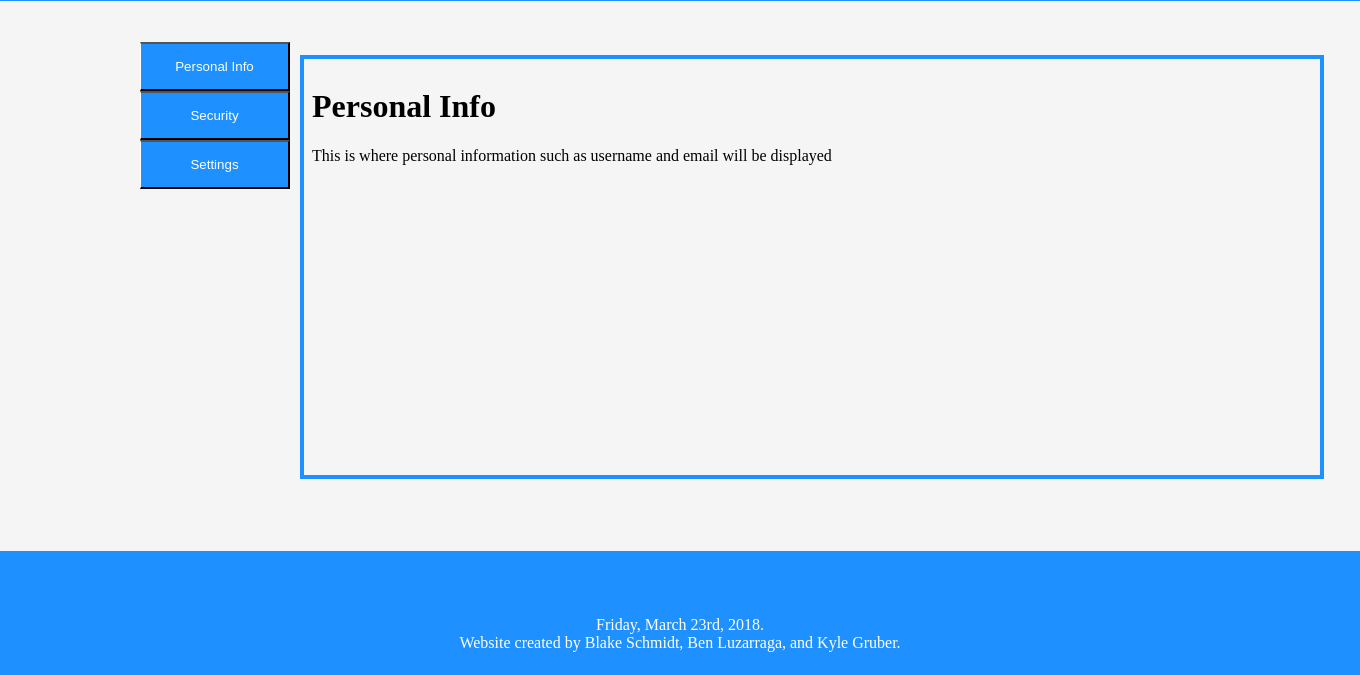
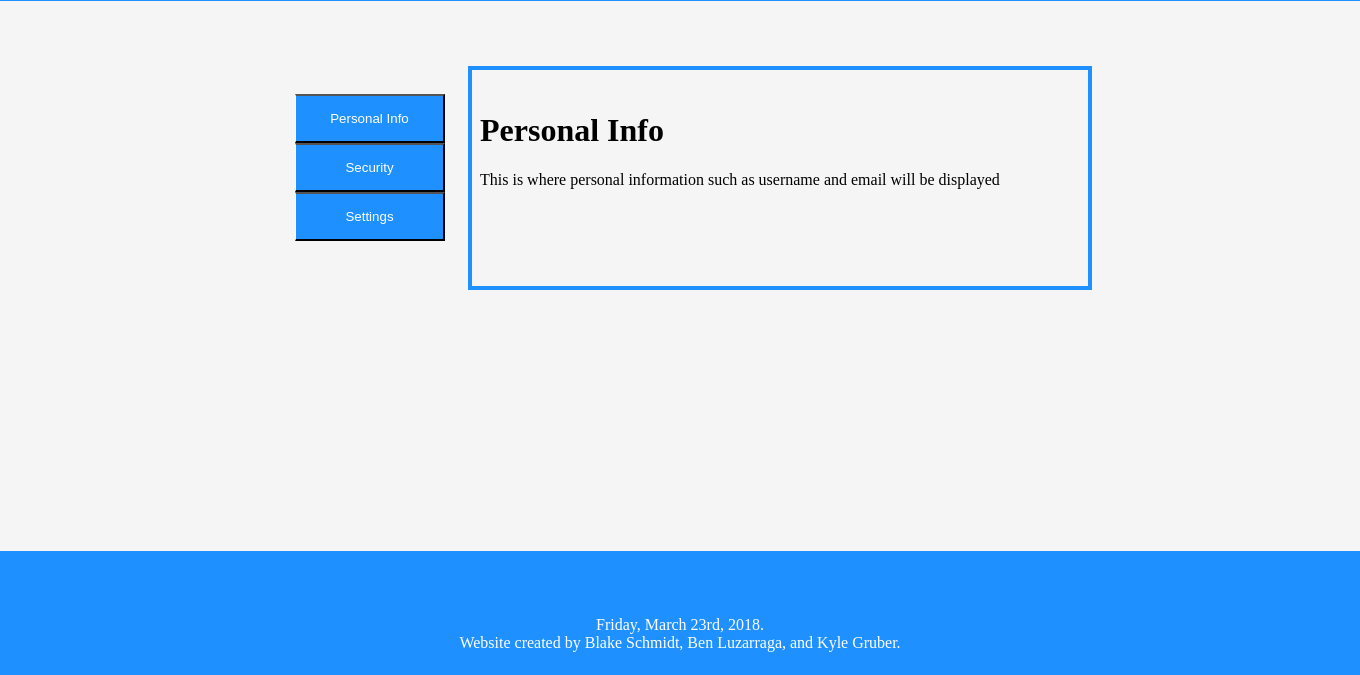
Before and after one commit to blakecschmidt/PriceAlert, a PHP site: page /myProfile.html in a window 1360 px wide. Shown: the part 134-809 px from the top of the page. Run offline with PHP 8.4, Linux system fonts and the light colour scheme.

Commit message:
fixed layout issues

```diff
--- a/myProfile.html
+++ b/myProfile.html
@@ -22,8 +22,7 @@
             </ul>
         </div>
     </header>
-
-    <div class="pageStrt">
+    <div class="myProfile">
         <div class="myProfileSideBar">
             <ul>
                 <li><button id="personalInfo">Personal Info</button></li>
@@ -31,11 +30,11 @@
                 <li><button id="settings">Settings</button></li>
             </ul>
         </div>
-        <div class="myProfile">
+        <div class="htmlGrab">
             <h1>Personal Info</h1>
             <p>This is where personal information such as username and email will be displayed</p>
         </div>
-    </div>
+        </div>
 
     <footer>
         <div class="footer">
@@ -43,7 +42,7 @@
         </div>
     </footer>
     <script>
-        var div = document.getElementsByClassName("myProfile")[0];
+        var div = document.getElementsByClassName("htmlGrab")[0];
         var personalInfoButton = document.getElementById("personalInfo");
         var securityButton = document.getElementById("security");
         var settingsButton = document.getElementById("settings");
--- a/signUp.php
+++ b/signUp.php
@@ -137,7 +137,7 @@ function signUpForm(){
                     Password requirements:
                     <ul>
                         <li>Must be at least 6 characters in length</li>
-                        <li>Only letters and digits</li>
+                        <li>Only letters, digits, and special characters</li>
                         <li>Must have one lower case letter</li>
                         <li>Must have one upper case letter</li>
                         <li>Must have one digit</li>
--- a/style.css
+++ b/style.css
@@ -56,9 +56,16 @@ body {
     margin: -3px;
     border-left: 1px solid white;
 }
+.myProfile > * {
+    position: relative;
+    top:-150px;
+}
+
 .myProfileSideBar {
     position: relative;
-    left: 100px;
+    left: -225px;
+    top: 0px;
+    margin: 0 auto;
 }
 .myProfileSideBar ul {
     list-style-type: none;
@@ -262,16 +269,15 @@ p.contact {
 
 .myProfile {
     position: relative;
-    top: -150px;
-    left: 300px;
+    top: 200px;
+    left: 100px;
     border: 4px solid dodgerblue;
-    width: 1000px;
-    height: 400px;
-    margin-top: 5px;
-    margin-bottom: 5px;
+    width: 600px;
+    height: 200px;
     margin: 0 auto;
     padding: 8px;
 }
+
 
 /*Bootstrap columns*/
 
```
